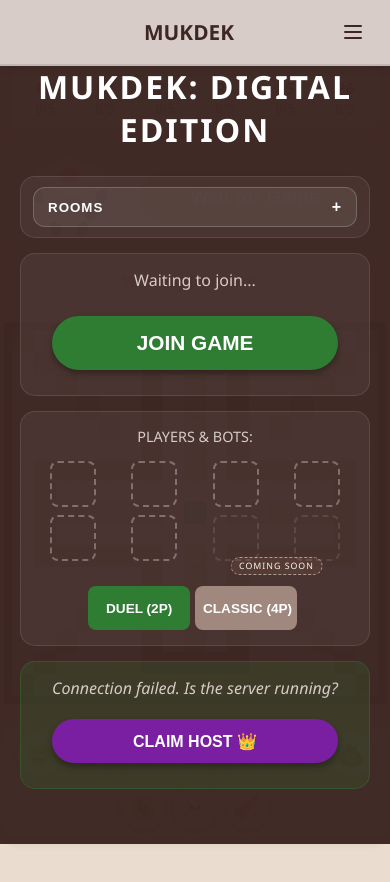
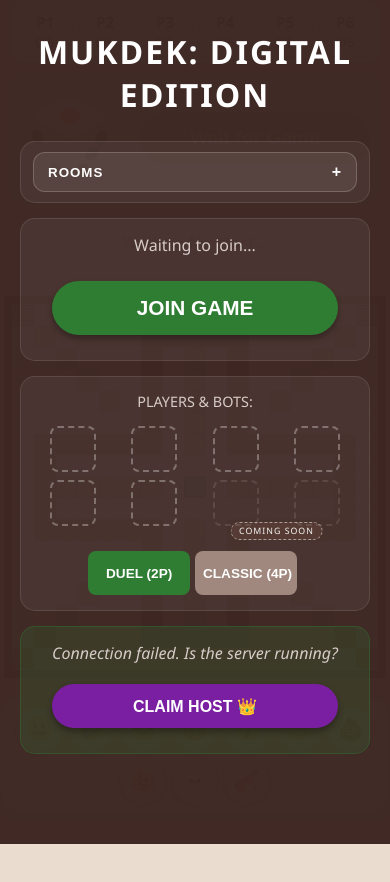
Before and after one commit to yamdivad/mukdek, a website: page public/index.html in a window 390 px wide. Both pictures are taken after a click on the button "SKIP INTRO". Drawn offline with nearby package versions, Linux system fonts and the light colour scheme; no server answers.

Commit message:
Update lobby/menu/intro UX and audio

```diff
--- a/public/client/main.js
+++ b/public/client/main.js
@@ -2,6 +2,9 @@
 const M = window.Mukdek;
 
 document.body.classList.add('lobby-open');
+if (typeof M.setMainMenuOpen === 'function') {
+    M.setMainMenuOpen(false);
+}
 
 if (M.socket) {
     M.dom.nameInput.addEventListener('input', (e) => {
--- a/public/client/socket.js
+++ b/public/client/socket.js
@@ -330,8 +330,9 @@ M.renderState = function renderState(state) {
 
             let duration = (M.lastActivePlayer !== M.myPlayerId) ? 5000 : 15000;
 
-            if (!M.isLightningMode) {
+            if (!M.isLightningMode && M.canPlaySounds()) {
                 M.turnSoundTimeout = setTimeout(() => {
+                    if (!M.canPlaySounds()) return;
                     M.turnAudio.currentTime = 0;
                     M.turnAudio.play().catch(e => console.log("Audio blocked"));
                 }, duration);
@@ -563,6 +564,9 @@ M.socket.on('gameStart', (mode) => {
     M.currentGameMode = mode;
     document.body.classList.toggle('mode-6p', mode === '6p');
     document.body.classList.remove('lobby-open');
+    if (typeof M.setMainMenuOpen === 'function') {
+        M.setMainMenuOpen(false);
+    }
     if (typeof M.syncBoardOrientation === 'function') {
         M.syncBoardOrientation();
     }
@@ -577,6 +581,9 @@ M.socket.on('gameStart', (mode) => {
 M.socket.on('gameReset', () => {
      M.dom.lobbyOverlay.style.display = 'flex';
      document.body.classList.add('lobby-open');
+     if (typeof M.setMainMenuOpen === 'function') {
+         M.setMainMenuOpen(false);
+     }
      M.dom.board.innerHTML = '';
      M.initBoard(M.currentGameMode);
      M.celebratedPlayers.clear();
--- a/public/client/state.js
+++ b/public/client/state.js
@@ -30,6 +30,11 @@ Mukdek.isFirstRender = true;
 Mukdek.currentGameMode = '4p';
 Mukdek.uiState = { statsOpen: false, mainMenuOpen: false };
 Mukdek.introState = { active: false, completed: false };
+Mukdek.introCooldownMs = 24 * 60 * 60 * 1000;
+Mukdek.introStorageKey = 'mukdek_intro_last_played';
+Mukdek.canPlaySounds = function canPlaySounds() {
+    return !document.body.classList.contains('lobby-open');
+};
 
 Mukdek.faviconLink = document.getElementById("dynamic-favicon");
 Mukdek.originalFavicon = "favicon.svg";
@@ -158,11 +163,25 @@ Mukdek.finishIntro = function finishIntro() {
     document.body.classList.remove('intro-active');
     Mukdek.dom.introVideo.pause();
     Mukdek.dom.introVideo.currentTime = 0;
+    try {
+        localStorage.setItem(Mukdek.introStorageKey, String(Date.now()));
+    } catch (err) {
+        // Ignore storage failures.
+    }
 };
 
 Mukdek.initIntro = function initIntro() {
     if (!Mukdek.dom.introOverlay || !Mukdek.dom.introVideo) return;
     if (Mukdek.introState.completed) return;
+    try {
+        const lastPlayed = Number(localStorage.getItem(Mukdek.introStorageKey)) || 0;
+        if (Date.now() - lastPlayed < Mukdek.introCooldownMs) {
+            Mukdek.introState.completed = true;
+            return;
+        }
+    } catch (err) {
+        // Ignore storage failures and show intro.
+    }
 
     const src = Mukdek.getIntroSource();
     if (Mukdek.dom.introVideo.getAttribute('src') !== src) {
@@ -223,6 +242,7 @@ Mukdek.isHomeStaggered = function isHomeStaggered(state, playerId) {
 Mukdek.maybePlayConstipation = function maybePlayConstipation(state) {
     if (!state || state.phase !== 'play') return;
     if (!Mukdek.constipationAudio) return;
+    if (!Mukdek.canPlaySounds()) return;
 
     const maxP = (state.mode === '2p') ? 2 : (state.mode === '6p' ? 6 : 4);
     for (let pid = 1; pid <= maxP; pid++) {
--- a/public/index.html
+++ b/public/index.html
@@ -164,7 +164,7 @@
                 <div id="dice">🎲</div>
                 <button id="roll-btn" class="btn-base" disabled>Wait for Game</button>
             </div>
-            <div id="message" style="text-align:center; font-weight:bold; color:#5d4037; margin-top:5px; min-height:1.2em;">Waiting for start...</div>
+            <div id="message">Waiting for start...</div>
             <div id="emoji-slot-sidebar"></div>
 
             <div id="stats-overlay" class="modal-overlay" role="dialog" aria-modal="true" aria-hidden="true" aria-labelledby="stats-title">
--- a/public/style.css
+++ b/public/style.css
@@ -5,6 +5,8 @@
     --tap-target-small: 36px;
     --piece-scale: 0.75;
     --splat-scale: 0.85;
+    --controls-height: 120px;
+    --message-height: 2.6em;
 }
 
 * { box-sizing: border-box; margin: 0; padding: 0; }
@@ -19,10 +21,13 @@ body {
 }
 
 body.intro-active {
-    overflow: hidden;
+    overflow: auto;
 }
 
 body.intro-active #lobby-overlay {
+    display: none;
+}
+body.lobby-open #game-header {
     display: none;
 }
 
@@ -43,7 +48,7 @@ body.mode-6p:not(.lobby-open) #board-container {
 #lobby-overlay {
     position: fixed; top: 0; left: 0; width: 100%; height: 100%;
     background: rgba(62, 39, 35, 0.98); z-index: 2000;
-    display: flex; flex-direction: column; align-items: center; justify-content: center;
+    display: flex; flex-direction: column; align-items: center; justify-content: flex-start;
     overflow-y: auto; overflow-x: hidden; padding: 20px; pointer-events: none;
 }
 
@@ -526,7 +531,7 @@ body.mode-6p:not(.lobby-open) #board-container {
 }
 
 @media (min-aspect-ratio: 1.2/1) {
-    :root { --board-size: 80vh; }
+    :root { --board-size: 80vh; --controls-height: 110px; --message-height: 2.4em; }
     body.mode-6p:not(.lobby-open) { --board-size: 88vh; }
     body { justify-content: center; padding-bottom: 0; overflow: hidden; }
     #game-area { flex-direction: row; justify-content: center; align-items: center; gap: 40px; height: calc(100vh - 60px); }
@@ -565,7 +570,21 @@ body.mode-6p:not(.lobby-open) #board-container {
 .player-status.empty-slot { text-decoration: line-through; opacity: 0.5; }
 .player-status strong { display: block; font-size: 1.2em; }
 
-#controls { margin-bottom: 10px; width: 95%; min-height: 80px; display: flex; flex-direction: row; align-items: center; justify-content: center; gap: 20px; background: rgba(0,0,0,0.05); padding: 10px; border-radius: 15px; }
+#controls { margin-bottom: 10px; width: 95%; min-height: 80px; height: var(--controls-height); display: flex; flex-direction: row; align-items: center; justify-content: center; gap: 20px; background: rgba(0,0,0,0.05); padding: 10px; border-radius: 15px; }
+#message {
+    text-align: center;
+    font-weight: bold;
+    color: #5d4037;
+    margin-top: 5px;
+    min-height: var(--message-height);
+    height: var(--message-height);
+    line-height: 1.3;
+    display: flex;
+    align-items: center;
+    justify-content: center;
+    padding: 0 8px;
+    overflow: hidden;
+}
 #dice { font-size: 5em; cursor: pointer; color: #3e2723; width: auto; height: auto; line-height: 1.2; text-align: center; display: flex; align-items: center; justify-content: center; gap: 8px; }
 #dice .die-btn,
 #dice .sum-btn {
@@ -719,6 +738,8 @@ body.mode-6p #dice {
         --board-size: 98vmin;
         --piece-scale: 0.9;
         --splat-scale: 0.95;
+        --controls-height: 130px;
+        --message-height: 3em;
     }
 
     #menu-btn {
```
